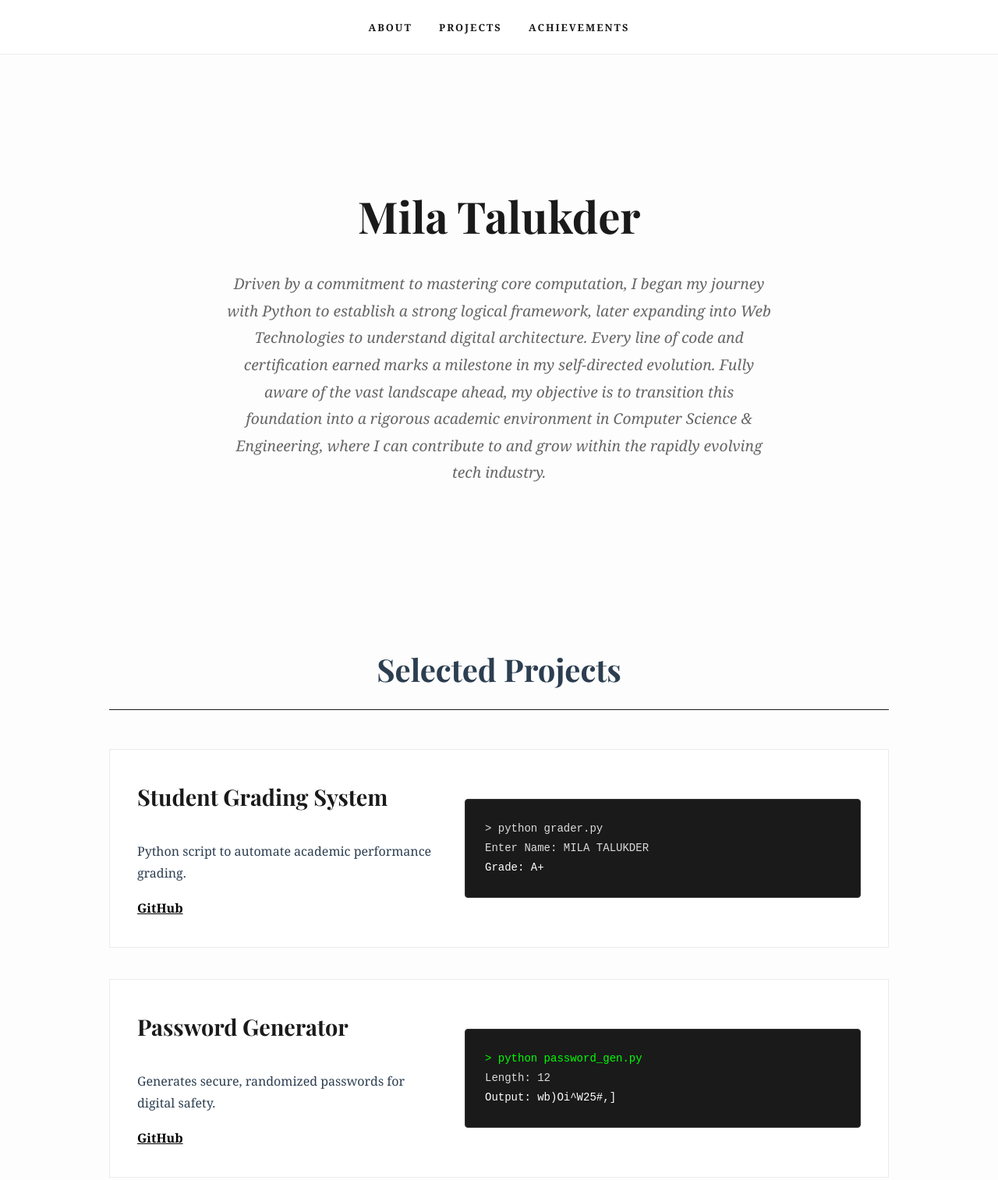
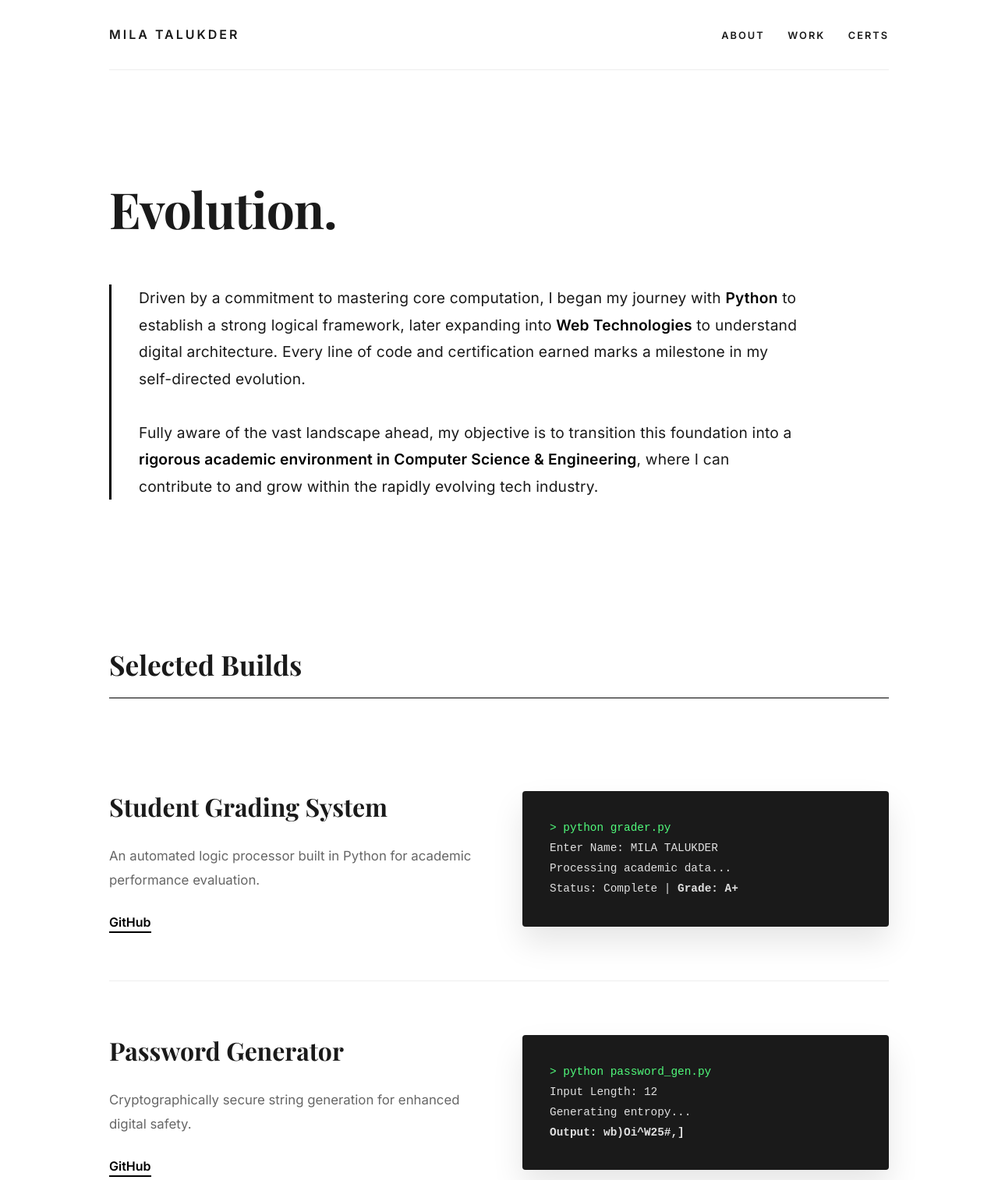
Before and after one commit to milatalukder/portfolioM, a plain HTML site: page index.html in a window 1280 px wide. Shown: the top 1514 px of the page at 78% size. Drawn offline with nearby package versions, Linux system fonts and the light colour scheme; a web font is replaced by a local one.

Commit message:
Update index.html

```diff
--- a/index.html
+++ b/index.html
@@ -4,172 +4,211 @@
     <meta charset="UTF-8">
     <meta name="viewport" content="width=device-width, initial-scale=1.0">
     <title>Mila Talukder | Portfolio</title>
-    <link href="https://fonts.googleapis.com/css2?family=Playfair+Display:wght@700&family=Lato:wght@300;400;700&display=swap" rel="stylesheet">
+    <link href="https://fonts.googleapis.com/css2?family=Playfair+Display:ital,wght@0,700;1,400&family=Inter:wght@300;400;600&display=swap" rel="stylesheet">
     <style>
         :root {
-            --bg-color: #fdfdfd;
-            --text-color: #2c3e50;
-            --accent-color: #1a1a1a;
-            --border-light: #ececec;
-            --terminal-bg: #1a1a1a;
+            --bg: #ffffff;
+            --text: #1a1a1a;
+            --muted: #666;
+            --border: #eeeeee;
+            --terminal: #1a1a1a;
         }
 
         html { scroll-behavior: smooth; }
+        body {
+            font-family: 'Inter', sans-serif;
+            color: var(--text);
+            background: var(--bg);
+            margin: 0;
+            line-height: 1.8;
+        }
 
-        body {
-            font-family: 'Georgia', serif;
-            line-height: 1.8;
-            color: var(--text-color);
-            margin: 0;
-            background-color: var(--bg-color);
-        }
+        .container { max-width: 1000px; margin: 0 auto; padding: 0 40px; }
 
         /* Navigation */
         nav {
-            position: sticky;
-            top: 0;
-            background: rgba(255, 255, 255, 0.98);
-            padding: 20px 0;
-            border-bottom: 1px solid var(--border-light);
-            text-align: center;
-            z-index: 1000;
+            padding: 30px 0;
+            border-bottom: 1px solid var(--border);
+            display: flex;
+            justify-content: space-between;
+            align-items: center;
+        }
+        .nav-links a {
+            margin-left: 25px;
+            text-decoration: none;
+            color: var(--text);
+            font-size: 0.8rem;
+            font-weight: 600;
+            text-transform: uppercase;
+            letter-spacing: 2px;
         }
 
-        nav a {
-            margin: 0 15px;
+        /* Hero / About Section */
+        header { padding: 120px 0 80px; text-align: left; }
+        h1 {
+            font-family: 'Playfair Display', serif;
+            font-size: 4rem;
+            margin: 0 0 40px;
+            letter-spacing: -1px;
+        }
+        .statement {
+            font-size: 1.2rem;
+            max-width: 850px;
+            border-left: 3px solid #000;
+            padding-left: 35px;
+            color: var(--text);
+            font-weight: 400;
+            letter-spacing: 0.2px;
+        }
+        .statement strong { color: #000; font-weight: 600; }
+
+        /* Section Title */
+        .section-header {
+            font-family: 'Playfair Display', serif;
+            font-size: 2.2rem;
+            margin: 100px 0 50px;
+            border-bottom: 1px solid #000;
+            display: inline-block;
+            width: 100%;
+            padding-bottom: 10px;
+        }
+
+        /* Project Layout (Your requested style) */
+        .project-row {
+            display: grid;
+            grid-template-columns: 1fr 1fr;
+            gap: 60px;
+            align-items: center;
+            padding: 60px 0;
+            border-bottom: 1px solid var(--border);
+        }
+
+        .project-info h3 {
+            font-family: 'Playfair Display', serif;
+            font-size: 2rem;
+            margin: 0 0 20px;
+        }
+        .project-info p { color: var(--muted); font-size: 1.05rem; margin-bottom: 25px; }
+        .github-link {
+            font-weight: 700;
+            color: #000;
             text-decoration: none;
-            color: var(--accent-color);
-            font-weight: bold;
-            text-transform: uppercase;
+            border-bottom: 2px solid #000;
+            padding-bottom: 2px;
+        }
+
+        .terminal-box {
+            background: var(--terminal);
+            color: #e0e0e0;
+            padding: 35px;
+            border-radius: 4px;
+            font-family: 'Courier New', monospace;
+            font-size: 0.9rem;
+            box-shadow: 0 20px 40px rgba(0,0,0,0.1);
+        }
+        .terminal-cmd { color: #50fa7b; } /* Dracula green for commands */
+
+        /* Achievements Grid */
+        .cert-grid {
+            display: grid;
+            grid-template-columns: repeat(auto-fit, minmax(280px, 1fr));
+            gap: 40px;
+            margin-bottom: 120px;
+        }
+        .cert-card { text-align: left; }
+        .cert-img {
+            width: 100%;
+            height: 220px;
+            object-fit: cover;
+            border: 1px solid var(--border);
+            margin-bottom: 20px;
+            filter: grayscale(100%);
+            transition: 0.4s;
+        }
+        .cert-card:hover .cert-img { filter: grayscale(0%); }
+        .cert-card h4 { font-family: 'Playfair Display', serif; font-size: 1.3rem; margin: 0; }
+        .cert-card p { font-size: 0.8rem; color: var(--muted); text-transform: uppercase; margin-top: 5px; }
+
+        footer {
+            text-align: center;
+            padding: 80px 0;
+            border-top: 1px solid var(--border);
+            color: #999;
             font-size: 0.8rem;
             letter-spacing: 2px;
         }
 
-        /* Container */
-        .container { max-width: 1000px; margin: 0 auto; padding: 0 20px; }
-
-        header { text-align: center; padding: 120px 0 80px; }
-        h1 { font-family: 'Playfair Display', serif; font-size: 3.5rem; margin-bottom: 15px; color: var(--accent-color); }
-        .about-text { max-width: 700px; margin: 0 auto; font-size: 1.2rem; color: #666; font-style: italic; }
-
-        .section-title {
-            font-family: 'Playfair Display', serif;
-            text-align: center;
-            font-size: 2.5rem;
-            margin: 100px 0 50px;
-            padding-bottom: 15px;
-            border-bottom: 1px solid var(--accent-color);
-            display: inline-block;
-            width: 100%;
+        /* Mobile Adjustments */
+        @media (max-width: 850px) {
+            h1 { font-size: 3rem; }
+            .project-row { grid-template-columns: 1fr; gap: 30px; }
+            header { padding: 60px 0; }
         }
-
-        /* Projects */
-        .project-card {
-            background: #fff;
-            border: 1px solid var(--border-light);
-            padding: 35px;
-            display: flex;
-            align-items: center;
-            flex-wrap: wrap;
-            gap: 40px;
-            margin-bottom: 40px;
-        }
-        .project-info { flex: 1; min-width: 300px; }
-        .project-info h3 { font-family: 'Playfair Display', serif; font-size: 1.8rem; color: var(--accent-color); margin-top: 0; }
-
-        .terminal {
-            background: var(--terminal-bg);
-            color: #dcdcdc;
-            padding: 25px;
-            border-radius: 4px;
-            font-family: 'Courier New', monospace;
-            font-size: 14px;
-            flex: 1.2;
-            min-width: 320px;
-            border: 1px solid #333;
-        }
-
-        /* Achievements Grid */
-        .grid { display: grid; grid-template-columns: repeat(auto-fit, minmax(280px, 1fr)); gap: 30px; margin-bottom: 80px; }
-        .card { border: 1px solid var(--border-light); padding: 20px; background: #fff; display: flex; flex-direction: column; }
-        .cert-img { width: 100%; height: 220px; object-fit: cover; margin-bottom: 20px; border: 1px solid #eee; }
-        .institution { color: #999; font-size: 0.75rem; text-transform: uppercase; font-weight: bold; }
-        .verify-text { font-size: 0.85rem; margin-top: auto; padding-top: 15px; border-top: 1px solid #f9f9f9; }
-        .verify-text a { color: var(--accent-color); font-weight: bold; text-decoration: none; }
-
-        /* Footer */
-        footer { text-align: center; padding: 60px; background: #f9f9f9; border-top: 1px solid var(--border-light); color: #aaa; font-size: 11px; letter-spacing: 3px; }
-
-        @media (max-width: 768px) { h1 { font-size: 2.5rem; } .terminal { min-width: 100%; } }
     </style>
 </head>
 <body>
 
-<nav>
-    <a href="#about">About</a>
-    <a href="#projects">Projects</a>
-    <a href="#achievements">Achievements</a>
-</nav>
+<div class="container">
+    <nav>
+        <div style="font-weight: 600; letter-spacing: 3px;">MILA TALUKDER</div>
+        <div class="nav-links">
+            <a href="#about">About</a>
+            <a href="#projects">Work</a>
+            <a href="#certs">Certs</a>
+        </div>
+    </nav>
 
-<div class="container">
     <header id="about">
-        <h1>Mila Talukder</h1>
-        <div class="about-text">
-            <p>Driven by a commitment to mastering core computation, I began my journey with Python to establish a strong logical framework, later expanding into Web Technologies to understand digital architecture. Every line of code and certification earned marks a milestone in my self-directed evolution. Fully aware of the vast landscape ahead, my objective is to transition this foundation into a rigorous academic environment in Computer Science & Engineering, where I can contribute to and grow within the rapidly evolving tech industry.</p>
+        <h1>Evolution.</h1>
+        <div class="statement">
+            Driven by a commitment to mastering core computation, I began my journey with <strong>Python</strong> to establish a strong logical framework, later expanding into <strong>Web Technologies</strong> to understand digital architecture. Every line of code and certification earned marks a milestone in my self-directed evolution.
+            <br><br>
+            Fully aware of the vast landscape ahead, my objective is to transition this foundation into a <strong>rigorous academic environment in Computer Science & Engineering</strong>, where I can contribute to and grow within the rapidly evolving tech industry.
         </div>
     </header>
 
     <section id="projects">
-        <h2 class="section-title">Selected Projects</h2>
+        <h2 class="section-header">Selected Builds</h2>
 
-        <div class="project-card">
+        <div class="project-row">
             <div class="project-info">
                 <h3>Student Grading System</h3>
-                <p>Python script to automate academic performance grading.</p>
-                <a href="https://milatalukder.github.io/pythonbasics/" target="_blank" style="color: #000; font-weight: bold;">GitHub</a>
+                <p>An automated logic processor built in Python for academic performance evaluation.</p>
+                <a href="https://milatalukder.github.io/pythonbasics/" class="github-link">GitHub</a>
             </div>
-            <div class="terminal">
-                > python grader.py<br>
+            <div class="terminal-box">
+                <span class="terminal-cmd">> python grader.py</span><br>
                 Enter Name: MILA TALUKDER<br>
-                <span style="color: #fff;">Grade: A+</span>
+                Processing academic data...<br>
+                Status: Complete | <strong>Grade: A+</strong>
             </div>
         </div>
 
-        <div class="project-card">
+        <div class="project-row">
             <div class="project-info">
                 <h3>Password Generator</h3>
-                <p>Generates secure, randomized passwords for digital safety.</p>
-                <a href="https://milatalukder.github.io/passwordgenerator/" target="_blank" style="color: #000; font-weight: bold;">GitHub</a>
+                <p>Cryptographically secure string generation for enhanced digital safety.</p>
+                <a href="https://milatalukder.github.io/passwordgenerator/" class="github-link">GitHub</a>
             </div>
-            <div class="terminal">
-                <span style="color: #00FF00;">> python password_gen.py</span><br>
-                Length: 12<br>
-                <span style="color: #fff;">Output: wb)Oi^W25#,]</span>
+            <div class="terminal-box">
+                <span class="terminal-cmd">> python password_gen.py</span><br>
+                Input Length: 12<br>
+                Generating entropy...<br>
+                <strong>Output: wb)Oi^W25#,]</strong>
             </div>
         </div>
 
-        <div class="project-card">
+        <div class="project-row">
             <div class="project-info">
                 <h3>INR to BDT Converter</h3>
-                <p>Currency utility for Indian Rupee to Bangladeshi Taka.</p>
-                <a href="https://milatalukder.github.io/currency/" target="_blank" style="color: #000; font-weight: bold;">GitHub</a>
+                <p>Precision-focused currency utility for financial data conversion.</p>
+                <a href="https://milatalukder.github.io/currency/" class="github-link">GitHub</a>
             </div>
-            <div class="terminal">
-                > python converter.py<br>
-                INR: 100 | <span style="color: #fff;">Result: 140.00 BDT</span>
-            </div>
-        </div>
-
-        <div class="project-card">
-            <div class="project-info">
-                <h3>Number Guessing Game</h3>
-                <p>Logic game utilizing random numbers and while loops.</p>
-                <a href="https://milatalukder.github.io/number_guessing/" target="_blank" style="color: #000; font-weight: bold;">GitHub</a>
-            </div>
-            <div class="terminal">
-                <span style="color: #00FF00;">> python guess_game.py</span><br>
-                Guess: 50 | <span style="color: #ffcc00;">Too low!</span><br>
-                Guess: 62 | <span style="color: #00FF00;">Correct!</span>
+            <div class="terminal-box">
+                <span class="terminal-cmd">> python converter.py</span><br>
+                Rate: Static | Base: INR<br>
+                Calculation: 100 * 1.40<br>
+                <strong>Result: 140.00 BDT</strong>
             </div>
         </div>
     </section>
```
